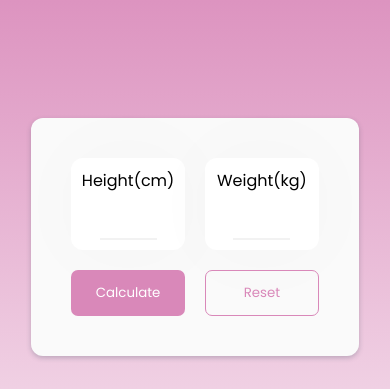
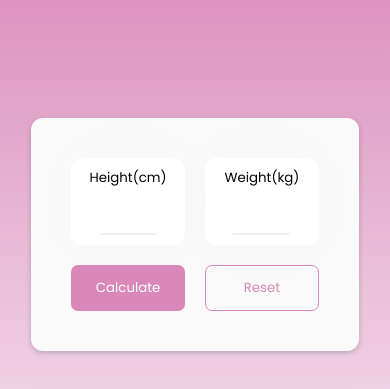
Before and after one commit to srifitriyn/bmi-calculator, a plain HTML site: page index.html in a window 390 px wide. Shown: the part 161-550 px from the top of the page. Drawn offline with Linux system fonts and the light colour scheme.

Commit message:
edit media query for heightWeight label and footer textalign

```diff
--- a/style.css
+++ b/style.css
@@ -162,11 +162,15 @@ footer {
     .box {
         flex-direction: column;
     }
+    .heightWeight label {
+        font-size: smaller;
+    }
     .input-form {
         width: 100%;
     }
     footer {
         flex-direction: column;
         gap: 12px;
+        text-align: center;
     }
 }
```
